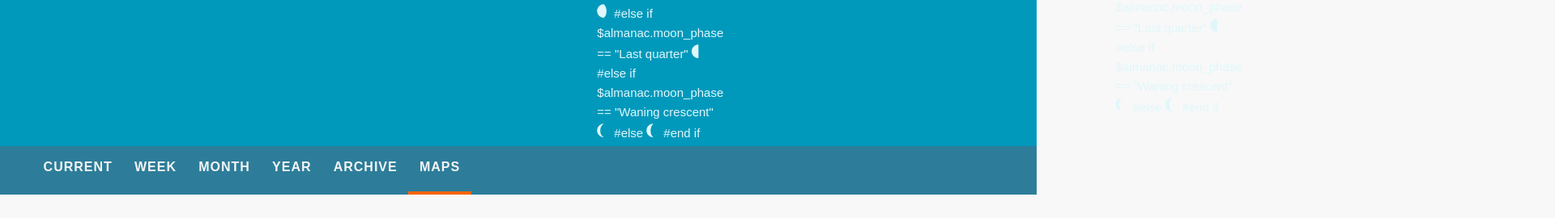
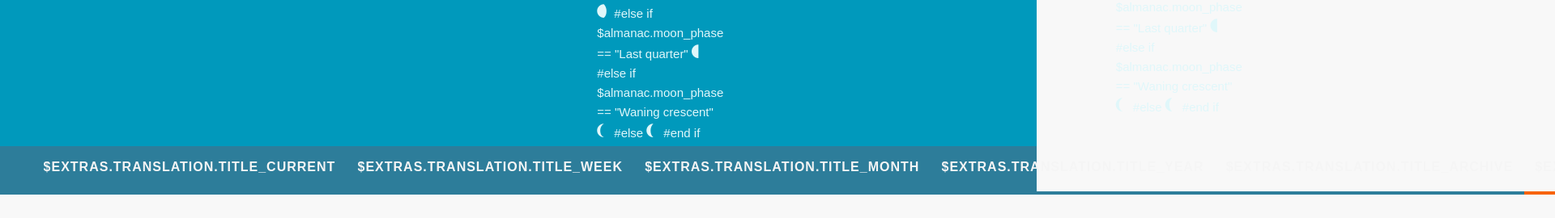
Before and after one commit to neoground/neowx, a browser extension: page src/maps.html in a window 1280 px wide. Shown: the part 479-749 px from the top of the page at 81% size, 1920 px wide, since content can reach past the window. Drawn offline with Linux system fonts and the light colour scheme.

Commit message:
Translatable maps menu

```diff
--- a/src/maps.html
+++ b/src/maps.html
@@ -133,12 +133,12 @@
     <nav>
         <div class="container">
             <ul>
-                <li><a href="index.html">Current</a></li>
-                <li><a href="week.html">Week</a></li>
-                <li><a href="month.html">Month</a></li>
-                <li><a href="year.html">Year</a></li>
-                <li><a href="archive.html">Archive</a></li>
-                <li class="active"><a href="maps.html">Maps</a></li>
+                <li><a href="index.html">$Extras.Translation.title_current</a></li>
+                <li><a href="week.html">$Extras.Translation.title_week</a></li>
+                <li><a href="month.html">$Extras.Translation.title_month</a></li>
+                <li><a href="year.html">$Extras.Translation.title_year</a></li>
+                <li><a href="archive.html">$Extras.Translation.title_archive</a></li>
+                <li class="active"><a href="maps.html">$Extras.Translation.title_maps</a></li>
             </ul>
         </div>
     </nav>
```
